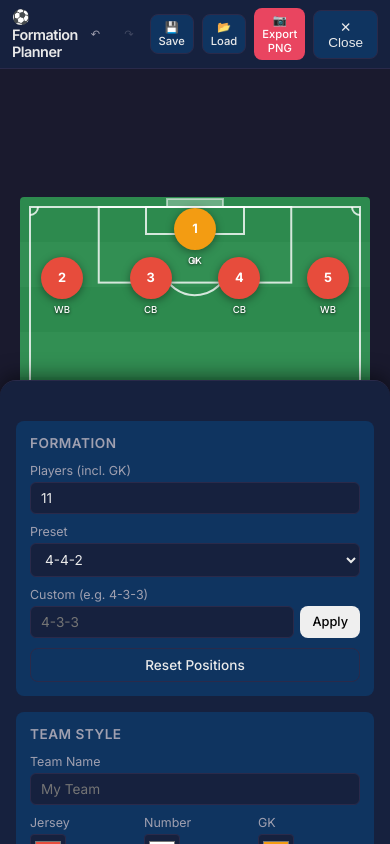
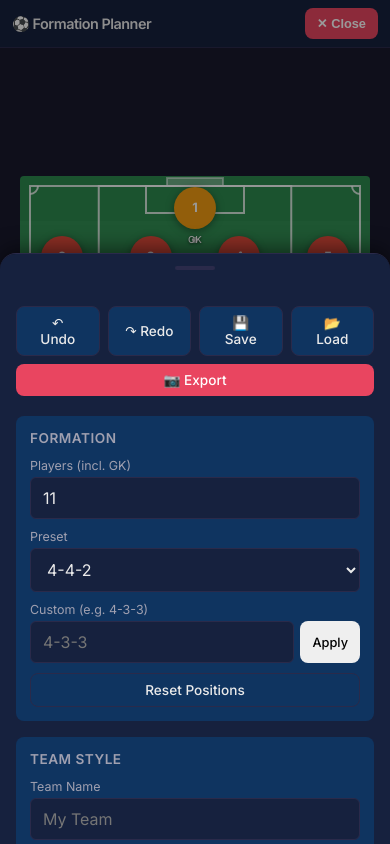
Before and after one commit to jerrythemouse18/football-formation-planner, a plain HTML site: page index.html in a window 390 px wide. Both pictures are taken after a click on the button "⚙️ Controls". Drawn offline with Linux system fonts and the light colour scheme.

Commit message:
fix: mobile panel accessibility - declutter header, add backdrop, fix iOS scroll
- Hide undo/redo/save/load/export from mobile header (moved into panel)
- Controls button now accent-colored and prominent
- Added backdrop overlay instead of dismiss-on-pitch-tap
- Panel max-height increased to 70vh with proper iOS scrolling
- Input font-size 16px to prevent iOS auto-zoom on focus
- Mobile action buttons (save/load/export/undo/redo) inside panel
- Extra bottom padding for home indicator safe area

```diff
--- a/css/styles.css
+++ b/css/styles.css
@@ -441,13 +441,29 @@ html, body {
 /* Mobile toggle button (hidden on desktop) */
 .mobile-toggle {
     display: none;
-    padding: 8px 14px;
-    background: var(--bg-panel);
-    border: 1px solid var(--border);
+    padding: 10px 16px;
+    background: var(--accent);
+    border: none;
     border-radius: var(--radius);
-    color: var(--text-primary);
-    font-size: 0.85rem;
+    color: white;
+    font-size: 0.9rem;
+    font-weight: 600;
     cursor: pointer;
+}
+
+/* Desktop-only buttons hidden on mobile */
+.mobile-hide {
+    display: inline-flex;
+}
+
+/* Mobile panel actions hidden on desktop */
+.mobile-panel-actions {
+    display: none;
+}
+
+/* Backdrop hidden on desktop */
+.sidebar-backdrop {
+    display: none;
 }
 
 @media (max-width: 768px) {
@@ -464,9 +480,10 @@ html, body {
     .header h1 {
         font-size: 1rem;
     }
-    .header-actions .btn-secondary {
-        padding: 6px 10px;
-        font-size: 0.75rem;
+
+    /* Hide undo/redo/save/load/export on mobile header — they're in the panel */
+    .mobile-hide {
+        display: none !important;
     }
 
     .mobile-toggle {
@@ -495,22 +512,36 @@ html, body {
         right: 0;
         width: 100%;
         min-width: unset;
-        max-height: 55vh;
+        max-height: 70vh;
         background: var(--bg-secondary);
         border-top: 1px solid var(--border);
         border-right: none;
         border-radius: 16px 16px 0 0;
         transform: translateY(100%);
         transition: transform 0.3s ease;
-        z-index: 50;
+        z-index: 200;
         overflow-y: auto;
+        -webkit-overflow-scrolling: touch;
         padding: 16px;
         padding-top: 8px;
+        padding-bottom: 40px;
         box-shadow: 0 -4px 20px rgba(0,0,0,0.5);
         flex-direction: column;
     }
     .sidebar.open {
         transform: translateY(0);
+    }
+
+    /* Backdrop overlay when panel is open */
+    .sidebar-backdrop {
+        display: none;
+        position: fixed;
+        inset: 0;
+        background: rgba(0,0,0,0.4);
+        z-index: 199;
+    }
+    .sidebar-backdrop.visible {
+        display: block;
     }
 
     /* Drag handle for the panel */
@@ -522,10 +553,24 @@ html, body {
         background: var(--border);
         border-radius: 2px;
         margin: 4px auto 12px;
+        flex-shrink: 0;
     }
 
     .sidebar .panel {
         min-width: unset;
+    }
+
+    /* Mobile action buttons inside panel */
+    .mobile-panel-actions {
+        display: flex;
+        gap: 8px;
+        flex-wrap: wrap;
+        padding: 8px 0 4px;
+    }
+    .mobile-panel-actions .btn {
+        flex: 1;
+        min-width: 80px;
+        justify-content: center;
     }
 
     /* Larger touch targets for player nodes */
@@ -557,12 +602,20 @@ html, body {
     .sidebar .panel:last-child {
         display: none;
     }
+
+    /* Inputs larger on mobile for easier tapping */
+    .form-group input[type="text"],
+    .form-group input[type="number"],
+    .form-group select {
+        padding: 10px 12px;
+        font-size: 16px; /* prevents iOS zoom on focus */
+    }
 }
 
 /* Small phones (iPhone SE, etc.) */
 @media (max-width: 390px) {
     .header h1 { font-size: 0.9rem; }
-    .header-actions .btn { padding: 5px 8px; font-size: 0.7rem; }
+    .mobile-toggle { padding: 8px 12px; font-size: 0.8rem; }
     .player-node { width: 42px; height: 42px; }
 }
 
--- a/index.html
+++ b/index.html
@@ -16,18 +16,28 @@
         <header class="header">
             <h1>⚽ Formation Planner</h1>
             <div class="header-actions">
-                <button id="btn-undo" class="btn btn-icon" title="Undo (Ctrl+Z)" disabled>↶</button>
-                <button id="btn-redo" class="btn btn-icon" title="Redo (Ctrl+Y)" disabled>↷</button>
-                <button id="btn-save" class="btn btn-secondary">💾 Save</button>
-                <button id="btn-load" class="btn btn-secondary">📂 Load</button>
-                <button id="btn-export" class="btn btn-primary">📷 Export PNG</button>
+                <button id="btn-undo" class="btn btn-icon mobile-hide" title="Undo (Ctrl+Z)" disabled>↶</button>
+                <button id="btn-redo" class="btn btn-icon mobile-hide" title="Redo (Ctrl+Y)" disabled>↷</button>
+                <button id="btn-save" class="btn btn-secondary mobile-hide">💾 Save</button>
+                <button id="btn-load" class="btn btn-secondary mobile-hide">📂 Load</button>
+                <button id="btn-export" class="btn btn-primary mobile-hide">📷 Export PNG</button>
                 <button id="btn-panel" class="mobile-toggle">⚙️ Controls</button>
             </div>
         </header>
 
         <div class="main-layout">
+            <!-- Backdrop for mobile panel -->
+            <div id="sidebar-backdrop" class="sidebar-backdrop"></div>
             <!-- Sidebar -->
             <aside class="sidebar">
+                <!-- Mobile-only action buttons (save/load/export/undo/redo) -->
+                <div class="mobile-panel-actions">
+                    <button id="btn-undo-mobile" class="btn btn-secondary">↶ Undo</button>
+                    <button id="btn-redo-mobile" class="btn btn-secondary">↷ Redo</button>
+                    <button id="btn-save-mobile" class="btn btn-secondary">💾 Save</button>
+                    <button id="btn-load-mobile" class="btn btn-secondary">📂 Load</button>
+                    <button id="btn-export-mobile" class="btn btn-primary">📷 Export</button>
+                </div>
                 <!-- Formation Controls -->
                 <section class="panel">
                     <h3>Formation</h3>
--- a/js/app.js
+++ b/js/app.js
@@ -55,19 +55,44 @@ const App = {
         // Mobile panel toggle
         const panelBtn = document.getElementById('btn-panel');
         const sidebar = document.querySelector('.sidebar');
+        const backdrop = document.getElementById('sidebar-backdrop');
+
+        const openPanel = () => {
+            sidebar.classList.add('open');
+            backdrop.classList.add('visible');
+            panelBtn.textContent = '✕ Close';
+        };
+        const closePanel = () => {
+            sidebar.classList.remove('open');
+            backdrop.classList.remove('visible');
+            panelBtn.textContent = '⚙️ Controls';
+        };
+
         if (panelBtn) {
             panelBtn.addEventListener('click', () => {
-                sidebar.classList.toggle('open');
-                panelBtn.textContent = sidebar.classList.contains('open') ? '✕ Close' : '⚙️ Controls';
-            });
-            // Close panel when tapping pitch area on mobile
-            document.querySelector('.pitch-container').addEventListener('click', (e) => {
-                if (sidebar.classList.contains('open') && window.innerWidth <= 768) {
-                    sidebar.classList.remove('open');
-                    panelBtn.textContent = '⚙️ Controls';
+                if (sidebar.classList.contains('open')) {
+                    closePanel();
+                } else {
+                    openPanel();
                 }
             });
+            // Close panel when tapping backdrop
+            if (backdrop) {
+                backdrop.addEventListener('click', closePanel);
+            }
         }
+
+        // Mobile action buttons (mirror desktop header buttons)
+        const mobileUndo = document.getElementById('btn-undo-mobile');
+        const mobileRedo = document.getElementById('btn-redo-mobile');
+        const mobileSave = document.getElementById('btn-save-mobile');
+        const mobileLoad = document.getElementById('btn-load-mobile');
+        const mobileExport = document.getElementById('btn-export-mobile');
+        if (mobileUndo) mobileUndo.addEventListener('click', () => this.undo());
+        if (mobileRedo) mobileRedo.addEventListener('click', () => this.redo());
+        if (mobileSave) mobileSave.addEventListener('click', () => this._showSaveDialog());
+        if (mobileLoad) mobileLoad.addEventListener('click', () => this._showLoadDialog());
+        if (mobileExport) mobileExport.addEventListener('click', () => this._exportPNG());
 
         // Player count
         const countInput = document.getElementById('player-count');
```
